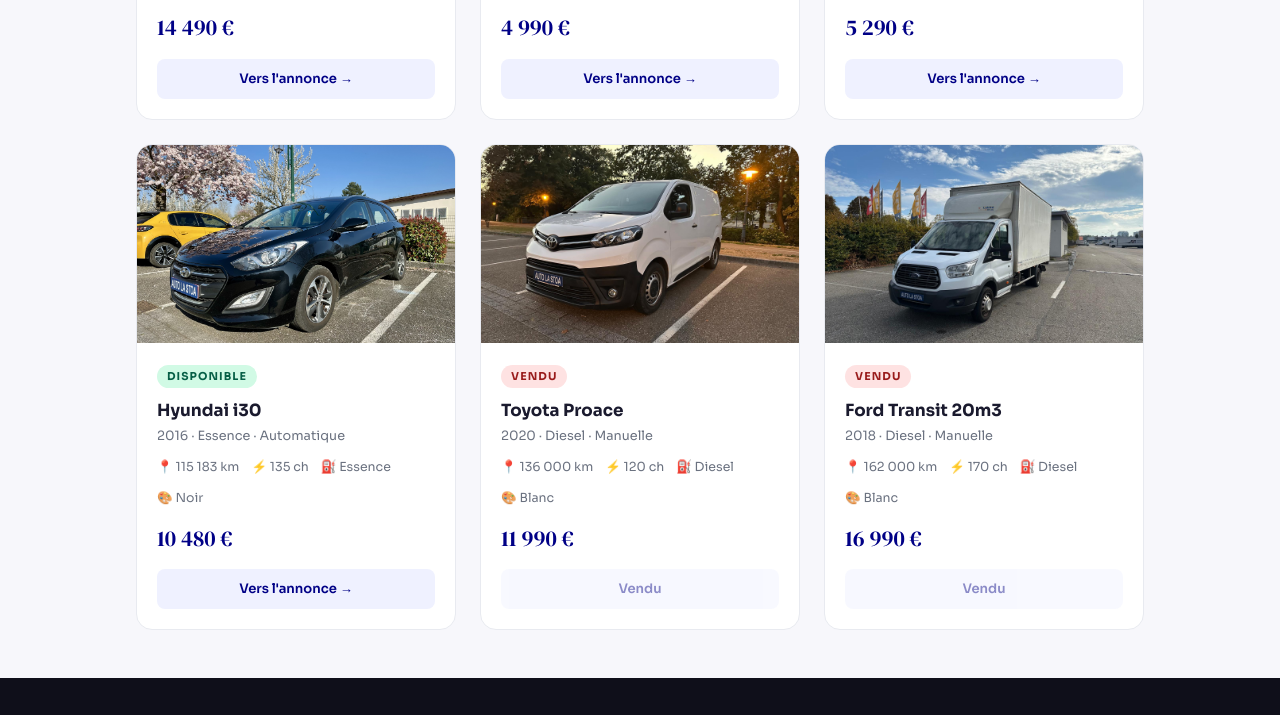
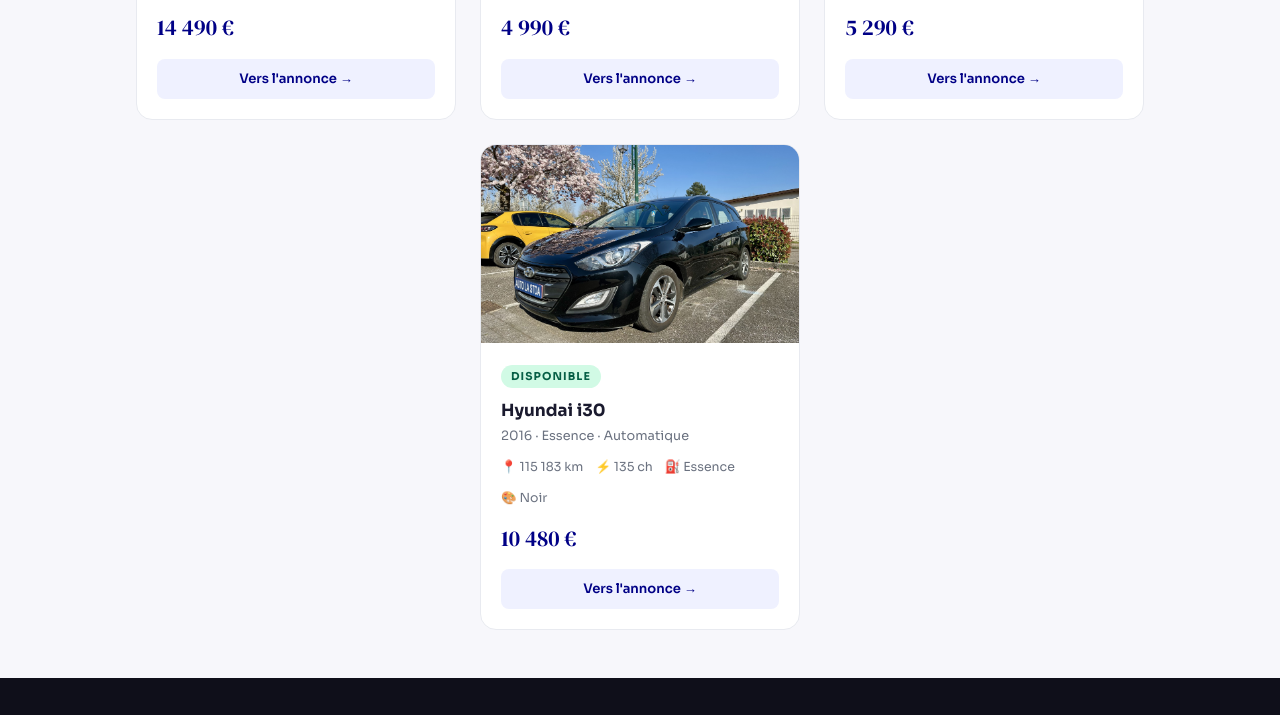
Before and after one commit to autolastoa/auto-la-stoa, a plain HTML site: page index.html in a window 1280 px wide. Shown: the part 1337-2052 px from the top of the page. Drawn offline with nearby package versions, Linux system fonts and the light colour scheme.

Commit message:
Update index.html

```diff
--- a/index.html
+++ b/index.html
@@ -739,31 +739,7 @@ const STOCK = [
     lien:       "https://www.leboncoin.fr/ad/voitures/3209309062"
   },
 
-   {
-    photo:      "images/Proace.jpeg",
-    titre:      "Toyota Proace",
-    sous_titre: "2020 · Diesel · Manuelle",
-    km:         "136 000 km",
-    carburant:  "Diesel",
-    puissance:  "120 ch",
-    couleur:    "Blanc",
-    prix:       "11 990 €",
-    statut:     "vendu",
-    lien:       "https://www.leboncoin.fr/ad/utilitaires/3283357788"
-  },
 
-  {
-    photo:      "images/ford_fb.jpeg",
-    titre:      "Ford Transit 20m3",
-    sous_titre: "2018 · Diesel · Manuelle",
-    km:         "162 000 km",
-    carburant:  "Diesel",
-    puissance:  "170 ch",
-    couleur:    "Blanc",
-    prix:       "16 990 €",
-    statut:     "vendu",
-    lien:       "https://www.leboncoin.fr/ad/utilitaires/3290573843"
-  },
 
    {
     photo:      "images/actros.jpeg",
```
